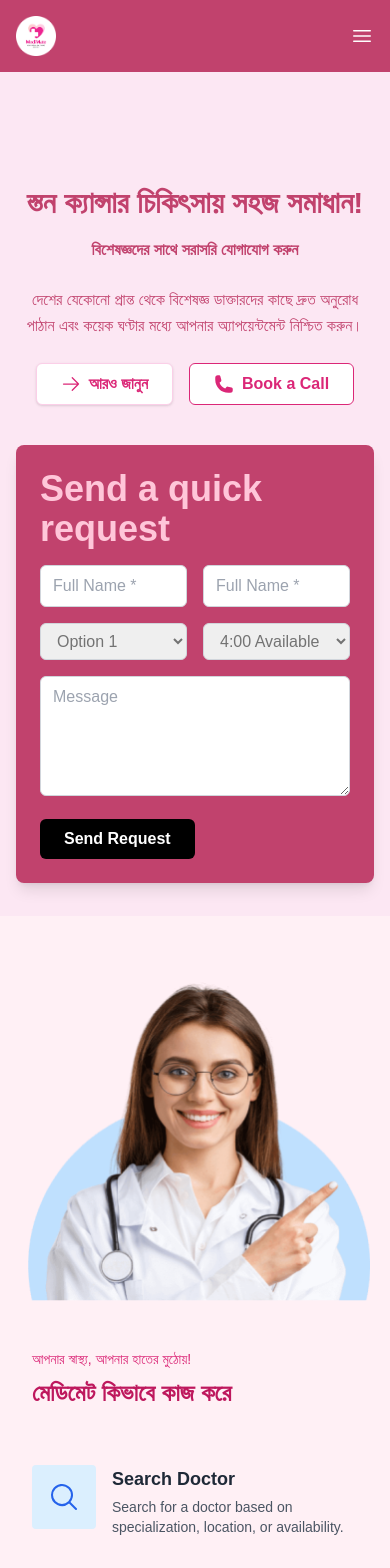
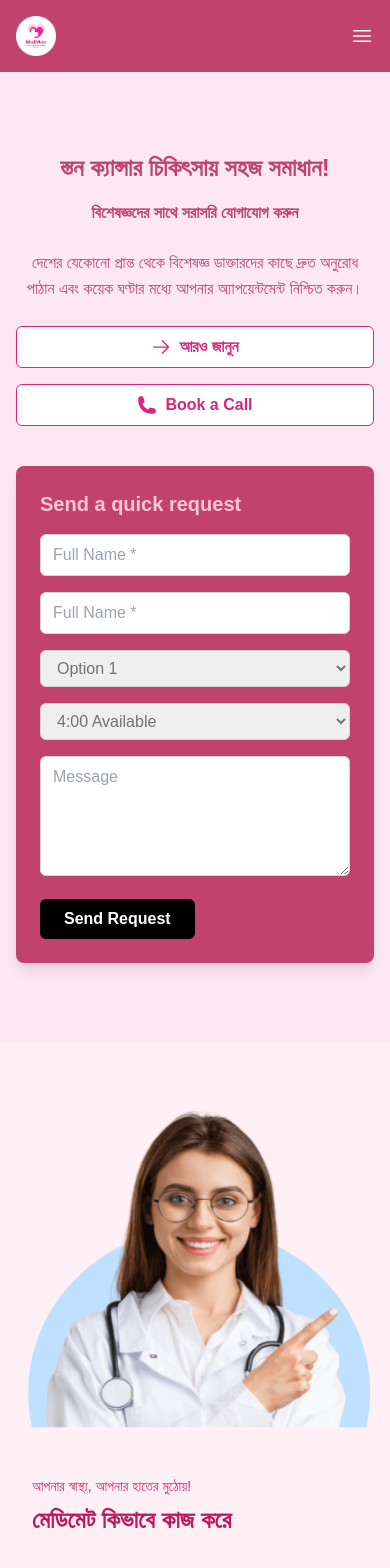
Before and after one commit to engsiam/infinisoftech.com, a Next.js app: page / in a window 390 px wide. Shown: the top 1568 px of the page. Built offline with nearby package versions, Linux system fonts and the light colour scheme.

Commit message:
fix responsive text issues

```diff
--- a/app/components/AboutMediMate.tsx
+++ b/app/components/AboutMediMate.tsx
@@ -47,7 +47,7 @@ export default function AboutMedimate() {
           <div className="space-y-6">
             {featureData.map((feature) => (
               <div key={feature.id}>
-                <h3 className="text-lg font-semibold text-gray-800 mb-1">
+                <h3 className="text-md md:text-lg font-semibold text-gray-800 mb-1">
                   {feature.title}
                 </h3>
                 <p className="text-gray-600 text-sm leading-relaxed">
--- a/app/components/AppSection.tsx
+++ b/app/components/AppSection.tsx
@@ -12,7 +12,7 @@ export default function AppSection() {
             <h3 className="text-white text-xl font-medium">
               Working for Your Better Health.
             </h3>
-            <h2 className="text-3xl md:text-4xl font-bold text-white leading-snug">
+            <h2 className="text-2xl md:text-4xl font-bold text-white leading-snug">
               Download the Medimate App <br className="hidden sm:block" />
               today!
             </h2>
--- a/app/components/Hero.tsx
+++ b/app/components/Hero.tsx
@@ -7,11 +7,11 @@ import { PhoneIcon } from "@heroicons/react/24/solid";
 
 export default function HeroSection() {
   return (
-    <section className="bg-pink-100 h-screen flex items-center justify-center">
+    <section className="bg-pink-100 md:h-screen flex items-center justify-center">
       <div className="max-w-7xl mx-auto px-4 md:px-0 grid grid-cols-1 lg:grid-cols-2 gap-10 justify-center">
         {/* Left Content */}
         <div className="flex flex-col justify-center text-center lg:text-left">
-          <h1 className="text-3xl lg:text-4xl font-bold text-primary mb-4 mt-20 md:mt-0">
+          <h1 className="text-2xl lg:text-4xl font-bold text-primary mb-4 mt-20 md:mt-0">
             স্তন ক্যান্সার চিকিৎসায় <br className="hidden sm:block" /> সহজ
             সমাধান!
           </h1>
@@ -23,11 +23,11 @@ export default function HeroSection() {
             <br className="hidden sm:block" />
             পাঠান এবং কয়েক ঘণ্টার মধ্যে আপনার অ্যাপয়েন্টমেন্ট নিশ্চিত করুন।
           </p>
-          <div className="flex justify-center lg:justify-start gap-4">
+          <div className="flex flex-col md:flex-row justify-center lg:justify-start gap-4">
             <Button
               text="আরও জানুন"
               iconLeft={<ArrowRightIcon className="text-pink-600" />}
-              className="bg-white text-pink-600 border border-pink-200 shadow hover:bg-pink-50"
+              className="bg-white text-pink-600 border border-pink-600 hover:bg-gray-100"
               onClick={() => alert("Left Icon Button Clicked")}
             />
             <Button
@@ -40,12 +40,12 @@ export default function HeroSection() {
         </div>
 
         {/* Right Form */}
-        <div className="bg-[#C1426D] rounded-lg shadow-lg lg:ml-auto p-6 lg:p-8 lg:w-[440px] lg:text-right">
-          <h2 className="text-4xl font-bold text-[#FFC6D9] mb-4">
+        <div className="bg-[#C1426D] rounded-lg shadow-lg lg:ml-auto p-6 lg:p-8 lg:w-[440px] lg:text-right mb-20 md:mb-0">
+          <h2 className="md:text-4xl text-xl font-bold text-[#FFC6D9] mb-4">
             Send a quick request
           </h2>
           <form className="space-y-4 ">
-            <div className="flex gap-4">
+            <div className="flex md:flex-row flex-col gap-4">
               <InputField
                 type="text"
                 name="Full Name *"
@@ -53,7 +53,7 @@ export default function HeroSection() {
               />
               <InputField type="email" name="email" placeholder="Full Name *" />
             </div>
-            <div className="flex gap-4">
+            <div className="flex gap-4 flex md:flex-row flex-col">
               <InputField
                 type="select"
                 name="select"
--- a/app/reusable/card.tsx
+++ b/app/reusable/card.tsx
@@ -13,7 +13,7 @@ const Card: React.FC<CardProps> = ({ icon, title, description }) => {
         {icon}
       </div>
       <div className="flex flex-col">
-        <h3 className="text-lg font-semibold text-gray-800 mb-1">{title}</h3>
+        <h3 className="text-md md:text-lg font-semibold text-gray-800 mb-1">{title}</h3>
         <p className="text-gray-600 text-sm">{description}</p>
       </div>
     </div>
```
